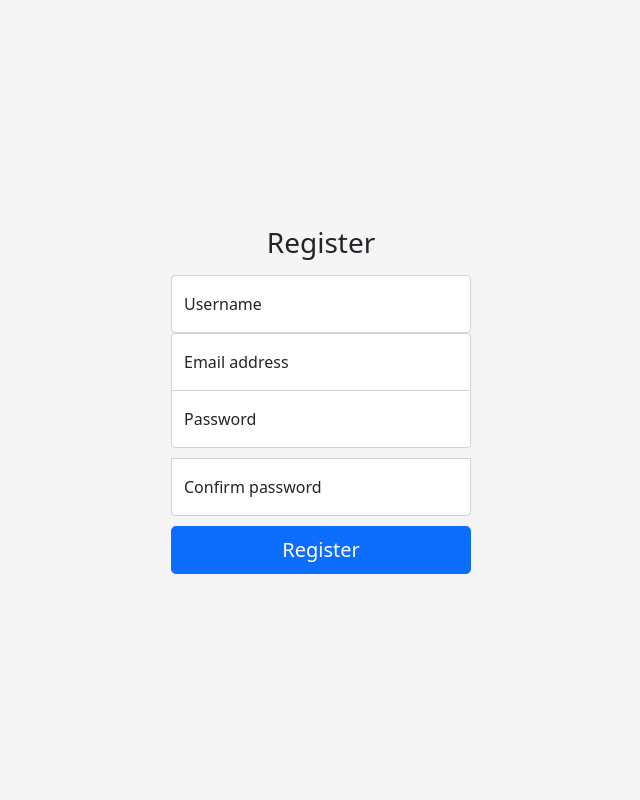
After one commit to greynomeng/DekDocArchive-old, a Django app: template templates/users/register.html in a window 1280 px wide. The commit adds this page. Shown: the whole page, without its empty margins (319-959 px from the left). Run offline with Django 3.2, Linux system fonts and the light colour scheme; the template is opened without the code that fills it: values that come from a table or form of the project are taken from there, others are empty.

Commit message:
User registration and login.

```diff
--- a/dekarchive/urls.py
+++ b/dekarchive/urls.py
@@ -13,11 +13,22 @@ Including another URLconf
     1. Import the include() function: from django.urls import include, path
     2. Add a URL to urlpatterns:  path('blog/', include('blog.urls'))
 """
+from django.conf import settings
+from django.conf.urls.static import static
 from django.contrib import admin
 from django.urls import path, include
+
+from users import views
 
 urlpatterns = [
     path('', include('docs.urls')),
 
+    path('login/', views.login_page, name='login'),
+    path('register/', views.register_page, name='register'),
+
     path('admin/', admin.site.urls),
+
 ]
+
+urlpatterns += static(settings.STATIC_URL, document_root=settings.STATIC_ROOT)
+urlpatterns += static(settings.MEDIA_URL, document_root=settings.MEDIA_ROOT)
--- /dev/null
+++ b/static/css/signin.css
@@ -0,0 +1,45 @@
+html,
+body {
+  height: 100%;
+}
+
+body {
+  display: flex;
+  align-items: center;
+  padding-top: 40px;
+  padding-bottom: 40px;
+  background-color: #f5f5f5;
+}
+
+.form-signin {
+  width: 100%;
+  max-width: 330px;
+  padding: 15px;
+  margin: auto;
+}
+
+.form-signin .checkbox {
+  font-weight: 400;
+}
+
+.form-signin .form-floating:focus-within {
+  z-index: 2;
+}
+
+.form-signin input[type="username"] {
+  margin-bottom: -1px;
+  border-bottom-right-radius: 0;
+  border-bottom-left-radius: 0;
+}
+
+.form-signin input[type="email"] {
+  margin-bottom: -1px;
+  border-bottom-right-radius: 0;
+  border-bottom-left-radius: 0;
+}
+
+.form-signin input[type="password"] {
+  margin-bottom: 10px;
+  border-top-left-radius: 0;
+  border-top-right-radius: 0;
+}
--- a/templates/navbar.html
+++ b/templates/navbar.html
@@ -28,8 +28,8 @@
                         Account
                     </a>
                     <ul class="dropdown-menu" aria-labelledby="navbarDropdownMenuLink">
-                        <li><a class="dropdown-item" href="#">Log in</a></li>
-<!--                        <li><a class="dropdown-item" href="#">Another action</a></li>-->
+                        <li><a class="dropdown-item" href="{% url 'login' %}">Log in</a></li>
+                        <li><a class="dropdown-item" href="{% url 'register' %}">Register</a></li>
 <!--                        <li><a class="dropdown-item" href="#">Something else here</a></li>-->
                     </ul>
                 </li>
--- /dev/null
+++ b/templates/users/register.html
@@ -0,0 +1,80 @@
+<!doctype html>
+{% load static %}
+<html lang="en">
+<head>
+    <meta charset="utf-8">
+    <meta name="viewport" content="width=device-width, initial-scale=1">
+    <meta name="description" content="">
+    <meta name="author" content="Mark Otto, Jacob Thornton, and Bootstrap contributors">
+    <meta name="generator" content="Hugo 0.83.1">
+    <title>DekArchive Register</title>
+
+    <!-- Bootstrap css -->
+    <link href="https://cdn.jsdelivr.net/npm/bootstrap@5.0.1/dist/css/bootstrap.min.css" rel="stylesheet"
+          integrity="sha384-+0n0xVW2eSR5OomGNYDnhzAbDsOXxcvSN1TPprVMTNDbiYZCxYbOOl7+AMvyTG2x" crossorigin="anonymous">
+
+    <style>
+        .bd-placeholder-img {
+            font-size: 1.125rem;
+            text-anchor: middle;
+            -webkit-user-select: none;
+            -moz-user-select: none;
+            user-select: none;
+        }
+
+        @media (min-width: 768px) {
+            .bd-placeholder-img-lg {
+                font-size: 3.5rem;
+            }
+        }
+    </style>
+
+    <!-- Custom styles for this template -->
+    <link href="{% static 'css/signin.css' %}" rel="stylesheet">
+</head>
+<body class="text-center">
+    <main class="form-signin">
+        <form action="" method="POST">
+            {% csrf_token %}
+<!-- TODO Replace Log in text with an icon -->
+<!--            <img class="mb-4" src="{% static 'images/sign_up.jpg' %}" alt="" width="144" height="114">-->
+            <h1 class="h3 mb-3 fw-normal">Register</h1>
+
+            <div class="form-floating">
+                <input type="text" class="form-control" id="username" placeholder="username" name="username">
+                <label for="username">Username</label>
+            </div>
+            <div class="form-floating">
+                <input type="email" class="form-control" id="email" placeholder="name@example.com" name="email">
+                <label for="email">Email address</label>
+            </div>
+            <div class="form-floating">
+                <input type="password" class="form-control" id="password1" placeholder="Password" name="password1">
+                <label for="password1">Password</label>
+            </div>
+            <div class="form-floating">
+                <input type="password" class="form-control" id="password2" placeholder="Password" name="password2">
+                <label for="password2">Confirm password</label>
+            </div>
+
+            <!-- Handle errors -->
+<!--            {% for field in registration_form %}-->
+<!--                {% if field.errors %}-->
+<!--                    {% for error in field.errors %}-->
+<!--                        <p style="color: red;">{{ error }}</p>-->
+<!--                    {% endfor %}-->
+<!--                {% endif %}-->
+<!--            {% endfor %}-->
+
+<!--            {% if registration_form.non_field_errors %}-->
+<!--                <div style="color: red;">-->
+<!--                    <p>{{ registration_form.non_field_errors }}</p>-->
+<!--                </div>-->
+<!--            {% endif %}-->
+
+            <!-- Submit -->
+            <button class="w-100 btn btn-lg btn-primary" type="submit">Register</button>
+        </form>
+    </main>
+</body>
+</html>
--- /dev/null
+++ b/users/forms.py
@@ -0,0 +1,15 @@
+from django.contrib.auth.forms import UserCreationForm
+from django.contrib.auth.models import User
+
+
+class CreateUserForm(UserCreationForm):
+    class Meta:
+        model = User
+        fields = [
+            'username',
+            'email',
+            'password1',
+            'password2',
+            # 'first_name',
+            # 'last_name',
+        ]
```
Also changed, not shown: dekarchive/settings.py (+10 -0 lines), users/urls.py (added, +10 -0 lines), README.md, 1 other file.
